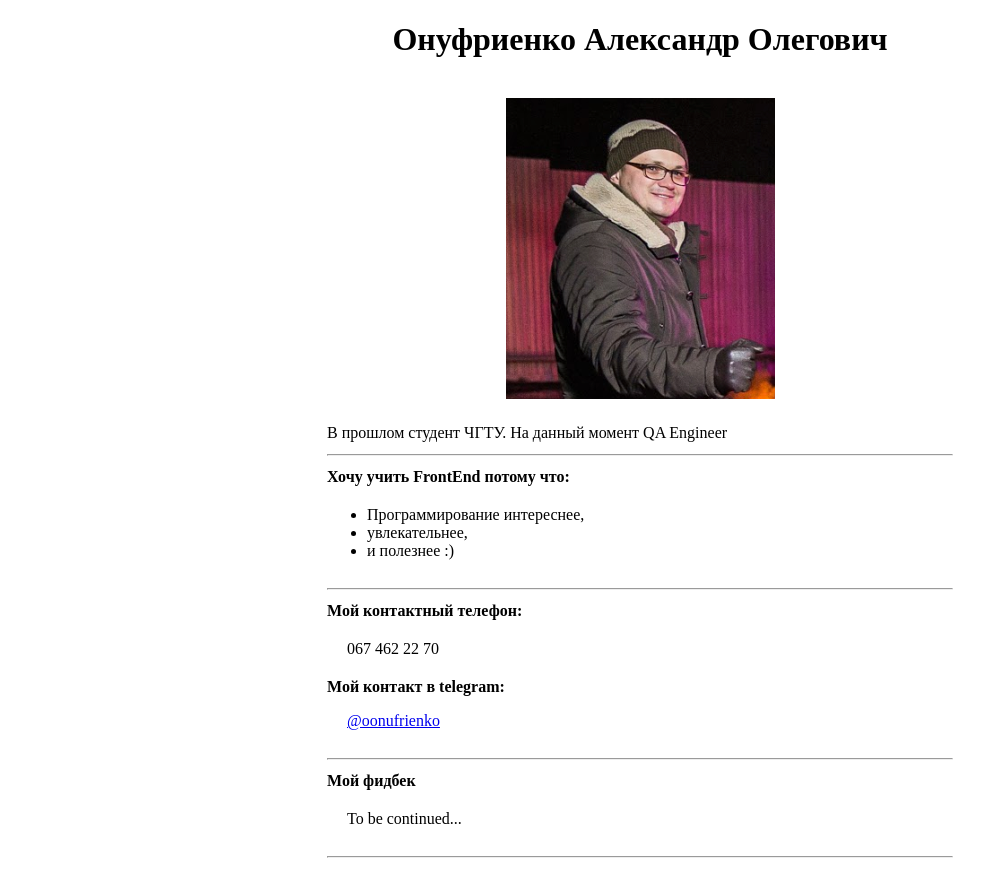
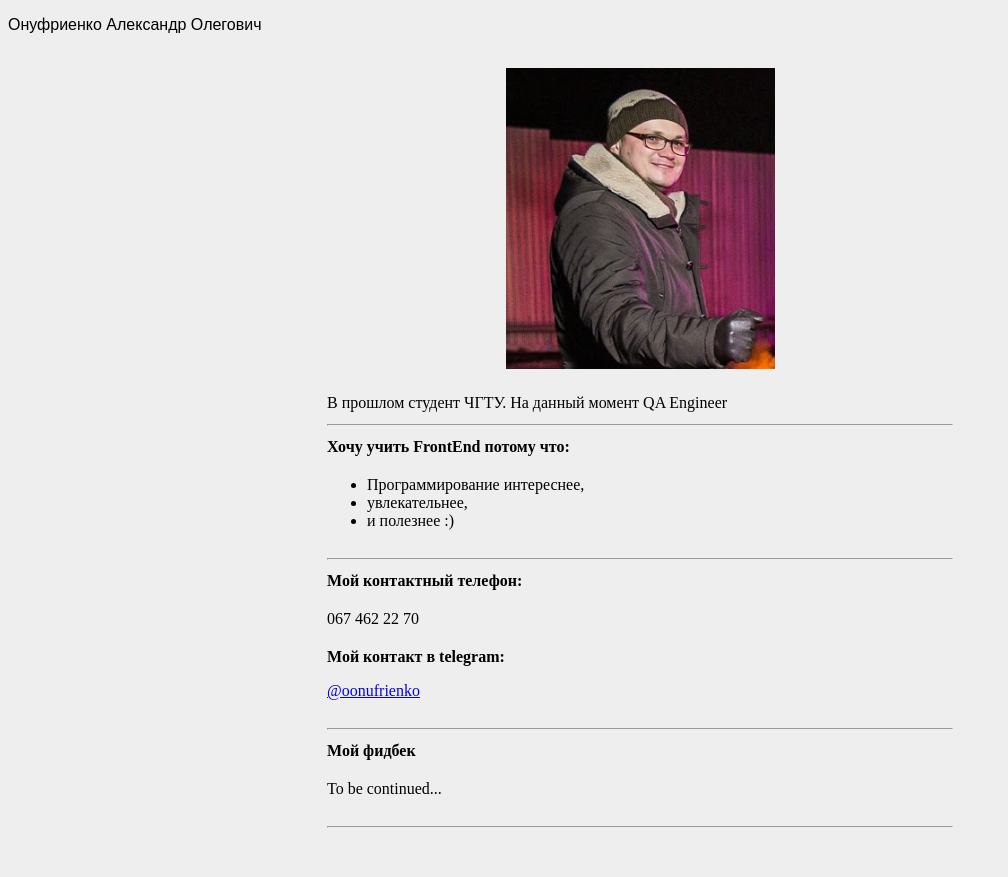
Before and after one commit to oonufrienko/oonufrienko.github.io, a plain HTML site: page html_01/index.html in a window 1280 px wide. Shown: the whole page, without its empty margins (0-1008 px from the left). After the commit the page ends 847 px from the top, so only its background shows below. Drawn offline with Linux system fonts and the light colour scheme.

Commit message:
some new changes

```diff
--- a/html_01/index.html
+++ b/html_01/index.html
@@ -3,18 +3,14 @@
 <head>
 	<meta charset="UTF-8">
 	<title>Onufrienko Oleksandr's welcome page</title>
-	<style type="text/css">
-		p {
-			text-indent: 20px;
-		}
-	</style>
+	<link rel="stylesheet" type="text/css" href="./style.css">
 </head>
 
-<body>
-<h1 align="center">Онуфриенко Александр Олегович</h1>
+<body class="body_bg_color">
+<p class="text_font">Онуфриенко Александр Олегович</p>
 <br>
 <div align="center">
-	<img src="./me.jpg" alt="My cat and butterfly">
+	<img src="./me.jpg" alt="Me at team building">
 </div>
 
 	<table align="center" width="50%">
--- /dev/null
+++ b/html_01/style.css
@@ -0,0 +1,7 @@
+.body_bg_color {
+	background: #eee;
+}
+
+.text_font {
+	font-family: Arial;
+}
```
